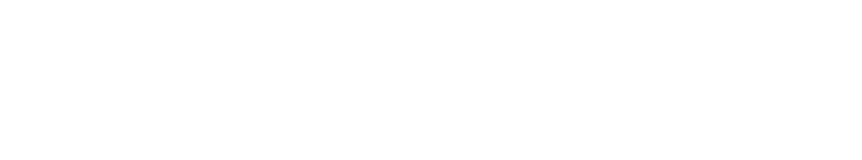
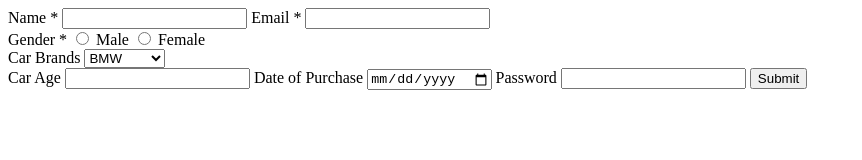
Before and after one commit to acciojob/car-insurance-form-Harshita222, a website: page main.html in a window 1280 px wide. Shown: the whole page, without its empty margins (0-862 px from the left). Drawn offline with Linux system fonts and the light colour scheme.

Commit message:
created a submission

```diff
--- a/main.html
+++ b/main.html
@@ -7,6 +7,43 @@
 </head>
 
 <body>
+	<form action="#" method="POST">
+        <label for="name">Name *</label>
+        <input type="text" id="name" required>
+
+        <label for="email">Email *</label>
+        <input type="email" id="email" required>
+
+        <div>
+            <label>Gender *</label>
+            <input type="radio" id="male" name="gender" required>
+            <label for="male">Male</label>
+            <input type="radio" id="female" name="gender" required>
+            <label for="female">Female</label>
+        </div>
+
+        <div>
+            <label for="cars">Car Brands</label>
+            <select name="Cars" id="cars">
+                <option value="BMW">BMW</option>
+                <option value="Audi">Audi</option>
+                <option value="Mercedez">Mercedez</option>
+            </select>
+        </div>
+
+        <label for="carage">Car Age </label>
+        <input type="number" id="carage" required>
+
+        <label for="dop">Date of Purchase</label>
+        <input type="date" id="dop" required>
+
+        <label for="password">Password </label>
+        <input type="password" id="password" required>
+
+
+        <button type="submit">Submit</button>
+    </form>
+
 	<!-- the entire body must be written by student -->
     <script type="text/javascript" src="./script.js">
 </script>
```
